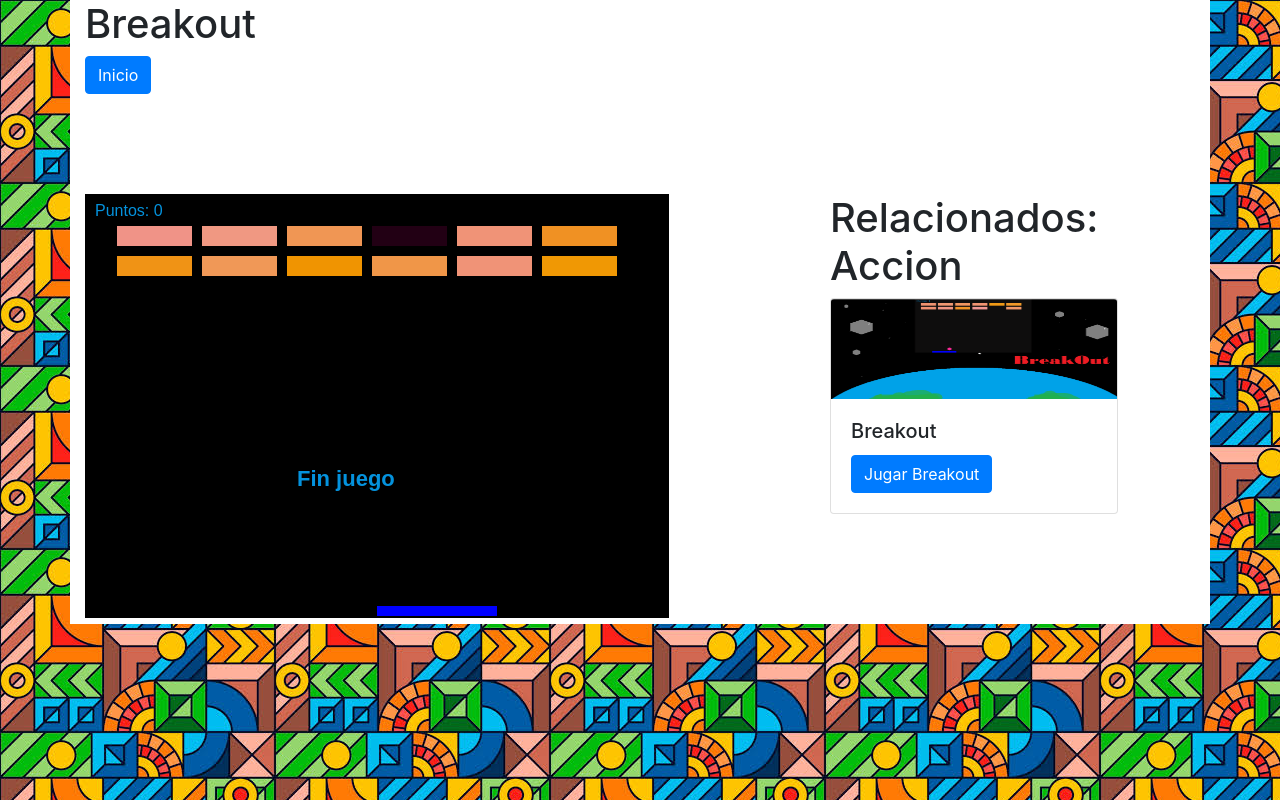
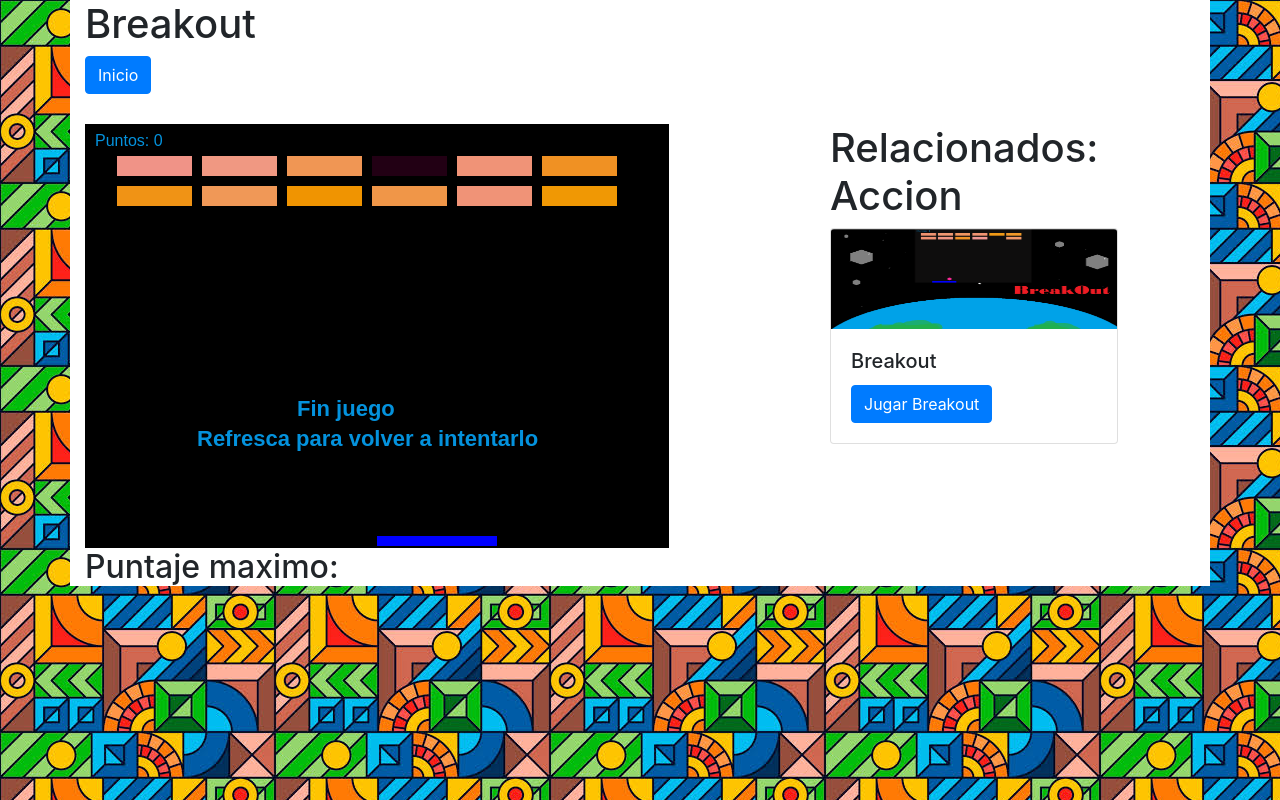
Before and after one commit to FelipeVel/Pagina-de-juegos, a PHP site: page /juego.php?id=Breakout in a window 1280 px wide. Run offline with PHP 8.4, Linux system fonts and the light colour scheme; data comes from the database, SQL or seed files in the repository; both versions use the stored data as it was before the commit; data that the repository does not hold is empty.

Commit message:
Add files via upload

```diff
--- a/Juegos/Breakout/js/script.js
+++ b/Juegos/Breakout/js/script.js
@@ -66,8 +66,8 @@
         } else {
             contexto.font = "bold 22px sans-serif";
             contexto.fillText("Fin juego", micanvas.height / 2, micanvas.width / 2);
-            sleep();
-            document.location.reload();
+            contexto.fillText("Refresca para volver a intentarlo", (micanvas.height / 2)-100, (micanvas.width / 2)+30);
+            return;
         }
     }
 
@@ -115,6 +115,10 @@
                     cambioY = -cambioY;
                     b.estado = 0;
                     puntos++;
+                    var max = localStorage.getItem("puntaje-breakout");
+                    if (puntos>max){
+                        localStorage.setItem("puntaje-breakout", puntos);
+                    }
                     puntosMostrar++;
                     colorbola = Math.floor(Math.random() * 10000);
                     if (puntos == filaLadrillos * columnaLadrillos && filaLadrillos < 4) {
@@ -136,7 +140,7 @@
 
                     }
                     if (puntos == filaLadrillos * columnaLadrillos && filaLadrillos == 4) {
-                        alert("ganaste waaaaaaaaaaaapo");
+                        alert("ganaste");
                         document.location.reload();
                     }
 
--- a/Juegos/FlappyBird/juego.js
+++ b/Juegos/FlappyBird/juego.js
@@ -118,6 +118,10 @@
 
         if(tubo[i].x == 5){
             nivel.puntuacion++;
+            var max = localStorage.getItem("puntaje-mario");
+	          if (nivel.puntuacion>max){
+		          localStorage.setItem("puntaje-mario", nivel.puntuacion);
+	          }
         }
 
 
--- a/Juegos/Pacman/js/juego.js
+++ b/Juegos/Pacman/js/juego.js
@@ -205,6 +205,10 @@
 			context.fillText("Clic para empezar", 130, 350);
 	}else{
 		context.fillText("Puntaje: "+puntaje, 140, 320);
+		var max = localStorage.getItem("puntaje-pacman");
+		if (puntaje>max){
+			localStorage.setItem("puntaje-pacman", puntaje);
+		}
 		if(cont % 50 < 25)
 			context.fillText("Clic para volver a jugar", 110, 350);
 	}
--- a/juego.php
+++ b/juego.php
@@ -1,5 +1,13 @@
+<script>
+    var puntajeBreakout = localStorage.getItem("puntaje-breakout");
+    var puntajeCapture = localStorage.getItem("puntaje-capture");
+    var puntajeMario = localStorage.getItem("puntaje-mario");
+    var puntajePacman = localStorage.getItem("puntaje-pacman");
+</script>
+
 <?php
 	$v1=$_GET['id'];
+	$punt=$_GET['max'];
 	$usuario = "root";
 	$contrasena = "";  // en mi caso tengo contraseña pero en cada caso introducir aqui.
 	$servidor = "localhost";
@@ -40,6 +48,7 @@
 	$row=mysqli_fetch_array($resultado);
 	$t=$row['Titulo'];
 
+
 // Genero: ProgramasProgramacion.com
 echo "<!DOCTYPE html>\n";
 echo "\n";
@@ -57,7 +66,7 @@
 echo $v1;
 echo "		  </h1>\n";
 echo "		  <a href=\"index.php\" class=\"btn btn-primary\">Inicio</a>\n";
-echo "        <div class=\"row\" style=\"height:100px\"></div>\n";
+echo "        <div class=\"row\" style=\"height:30px\"></div>\n";
 echo "        <div class=\"row\">\n";
 echo "            <div class=\"col-8\" id=\"bloque_juego\">\n";
 echo "                <canvas id=\"miCanvas\" width=\"580\" height=\"420\" style=\"border:2px solid #000000;background-color: black;\">Su navegador no es compatible</canvas>\n";
@@ -77,6 +86,8 @@
 echo "                </div>\n";
 echo "            </div>\n";
 echo "        </div>\n";
+
+echo "        <h2 class=\"title\">Puntaje maximo:	".$punt."</h2>\n";
 echo "    </div>\n";
 echo "\n";
 echo "    <script src=\"js/jquery-3.3.1.slim.min.js\"></script>\n";
```
Also changed, not shown: Juegos/Capture/js/game.js (+4 -10 lines), index.php (+21 -7 lines), juego.sql (+7 -8 lines).
